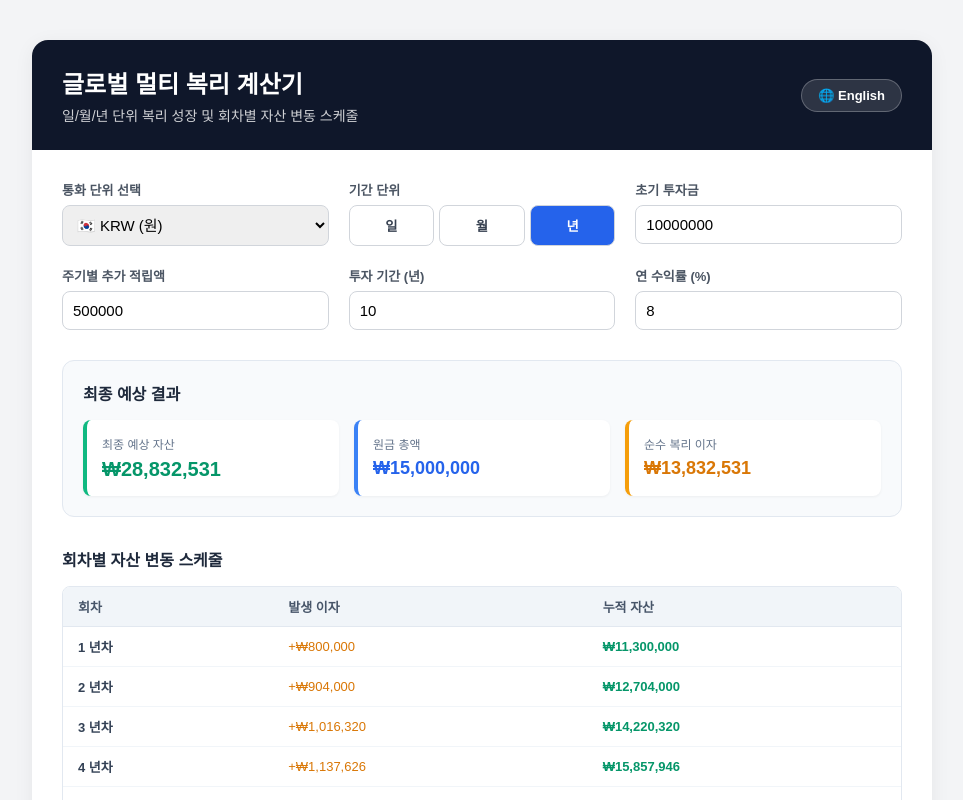
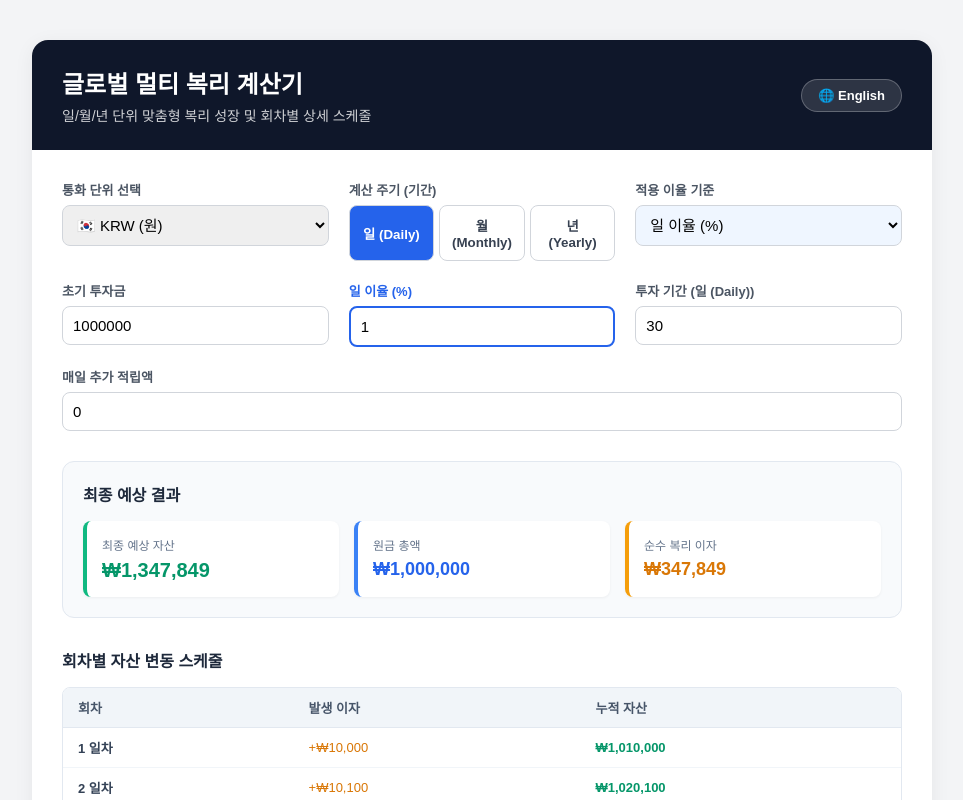
Before and after one commit to uhuuhuuhuhu/compound-calculator, a Next.js app: page / in a window 1280 px wide. Shown: the top 800 px of the page, without its empty margins (158-1121 px from the left). Built offline with nearby package versions, Linux system fonts and the light colour scheme.

Commit message:
Update page.jsx

```diff
--- a/app/page.jsx
+++ b/app/page.jsx
@@ -4,52 +4,64 @@ import { useState } from 'react';
 const TRANSLATIONS = {
   KO: {
     title: '글로벌 멀티 복리 계산기',
-    subtitle: '일/월/년 단위 복리 성장 및 회차별 자산 변동 스케줄',
+    subtitle: '일/월/년 단위 맞춤형 복리 성장 및 회차별 상세 스케줄',
     langBtn: 'English',
     currency: '통화 단위 선택',
-    periodType: '기간 단위',
+    periodType: '계산 주기 (기간)',
     periodValue: '투자 기간',
+    rateType: '적용 이율 기준',
+    rateValue: '수익률 (%)',
     principal: '초기 투자금',
     contribution: '주기별 추가 적립액',
-    annualRate: '연 수익률 (%)',
     summaryTitle: '최종 예상 결과',
     totalBalance: '최종 예상 자산',
     totalInvested: '원금 총액',
     totalInterest: '순수 복리 이자',
     scheduleTitle: '회차별 자산 변동 스케줄',
     colPeriod: '회차',
-    colContribution: '추가 적립',
     colInterest: '발생 이자',
     colTotal: '누적 자산',
-    day: '일',
-    month: '월',
-    year: '년',
+    day: '일 (Daily)',
+    month: '월 (Monthly)',
+    year: '년 (Yearly)',
+    rateDaily: '일 이율 (%)',
+    rateMonthly: '월 이율 (%)',
+    rateAnnual: '연 이율 (%)',
+    contribDaily: '매일 추가 적립액',
+    contribMonthly: '매월 추가 적립액',
+    contribYearly: '매년 추가 적립액',
     dayUnit: '일차',
     monthUnit: '개월차',
     yearUnit: '년차',
   },
   EN: {
     title: 'Global Compound Calculator',
-    subtitle: 'Track daily, monthly, and yearly compound growth schedule',
+    subtitle: 'Daily, Monthly & Yearly Compound Growth Schedule',
     langBtn: '한국어',
     currency: 'Select Currency',
     periodType: 'Period Unit',
-    periodValue: 'Investment Duration',
+    periodValue: 'Duration',
+    rateType: 'Interest Rate Base',
+    rateValue: 'Interest Rate (%)',
     principal: 'Initial Principal',
-    contribution: 'Addition per Period',
-    annualRate: 'Annual Rate (%)',
+    contribution: 'Additional Deposit',
     summaryTitle: 'Investment Summary',
     totalBalance: 'Future Value',
     totalInvested: 'Total Principal',
     totalInterest: 'Total Interest',
     scheduleTitle: 'Growth Schedule Breakdown',
     colPeriod: 'Period',
-    colContribution: 'Contribution',
     colInterest: 'Interest',
     colTotal: 'Total Balance',
     day: 'Day',
     month: 'Month',
     year: 'Year',
+    rateDaily: 'Daily Rate (%)',
+    rateMonthly: 'Monthly Rate (%)',
+    rateAnnual: 'Annual Rate (%)',
+    contribDaily: 'Daily Deposit',
+    contribMonthly: 'Monthly Deposit',
+    contribYearly: 'Yearly Deposit',
     dayUnit: 'Day',
     monthUnit: 'Mo',
     yearUnit: 'Yr',
@@ -70,24 +82,42 @@ const CURRENCIES = [
 export default function CompoundCalculator() {
   const [lang, setLang] = useState('KO');
   const [currency, setCurrency] = useState('KRW');
-  const [periodType, setPeriodType] = useState('year');
-  const [periodValue, setPeriodValue] = useState(10);
-  const [principal, setPrincipal] = useState(10000000);
-  const [contribution, setContribution] = useState(500000);
-  const [annualRate, setAnnualRate] = useState(8);
+  const [periodType, setPeriodType] = useState('day'); // 'day', 'month', 'year'
+  const [rateType, setRateType] = useState('daily');   // 'daily', 'monthly', 'annual'
+  const [periodValue, setPeriodValue] = useState(30);
+  const [rateValue, setRateValue] = useState(1);       // 기본 1%
+  const [principal, setPrincipal] = useState(1000000);  // 기본 100만원
+  const [contribution, setContribution] = useState(0);
 
   const t = TRANSLATIONS[lang];
 
+  // 계산 주기 변경 시 이율 기준도 자연스럽게 매칭
+  const handlePeriodChange = (type) => {
+    setPeriodType(type);
+    if (type === 'day') setRateType('daily');
+    else if (type === 'month') setRateType('monthly');
+    else setRateType('annual');
+  };
+
+  // 복리 계산 로직
   const calculateSchedule = () => {
     let currentBalance = Number(principal) || 0;
     let currentInvested = Number(principal) || 0;
     const periods = Math.min(Math.max(1, Number(periodValue) || 1), 3650);
 
+    const rateNum = Number(rateValue) || 0;
     let ratePerPeriod = 0;
-    const rateNum = Number(annualRate) || 0;
-    if (periodType === 'day') ratePerPeriod = rateNum / 100 / 365;
-    else if (periodType === 'month') ratePerPeriod = rateNum / 100 / 12;
-    else ratePerPeriod = rateNum / 100;
+
+    // 이율 기준에 따른 회차당 이율 계산
+    if (rateType === 'daily') {
+      ratePerPeriod = (periodType === 'day') ? rateNum / 100 : (rateNum * 365) / 100;
+    } else if (rateType === 'monthly') {
+      ratePerPeriod = (periodType === 'month') ? rateNum / 100 : (rateNum / 30) / 100;
+    } else { // annual (연 이율)
+      if (periodType === 'day') ratePerPeriod = (rateNum / 100) / 365;
+      else if (periodType === 'month') ratePerPeriod = (rateNum / 100) / 12;
+      else ratePerPeriod = rateNum / 100;
+    }
 
     const schedule = [];
     const contribNum = Number(contribution) || 0;
@@ -129,10 +159,17 @@ export default function CompoundCalculator() {
     return t.yearUnit;
   };
 
+  const getContribLabel = () => {
+    if (periodType === 'day') return t.contribDaily;
+    if (periodType === 'month') return t.contribMonthly;
+    return t.contribYearly;
+  };
+
   return (
     <div style={{ backgroundColor: '#f3f4f6', minHeight: '100vh', padding: '40px 15px', fontFamily: 'sans-serif' }}>
       <div style={{ maxWidth: '900px', margin: '0 auto', backgroundColor: '#fff', borderRadius: '16px', boxShadow: '0 4px 20px rgba(0,0,0,0.06)', overflow: 'hidden' }}>
 
+        {/* 헤더 */}
         <header style={{ backgroundColor: '#0f172a', color: '#fff', padding: '25px 30px', display: 'flex', justifyContent: 'space-between', alignItems: 'center', flexWrap: 'wrap', gap: '10px' }}>
           <div>
             <h1 style={{ margin: 0, fontSize: '24px', fontWeight: 'bold' }}>{t.title}</h1>
@@ -147,8 +184,11 @@ export default function CompoundCalculator() {
         </header>
 
         <div style={{ padding: '30px' }}>
+
+          {/* 입력 필드 레이아웃 */}
           <div style={{ display: 'grid', gridTemplateColumns: 'repeat(auto-fit, minmax(250px, 1fr))', gap: '20px', marginBottom: '30px' }}>
 
+            {/* 통화 선택 */}
             <div>
               <label style={{ display: 'block', fontSize: '13px', fontWeight: 'bold', color: '#4b5563', marginBottom: '6px' }}>{t.currency}</label>
               <select
@@ -162,13 +202,14 @@ export default function CompoundCalculator() {
               </select>
             </div>
 
+            {/* 계산 주기 (일/월/년) */}
             <div>
               <label style={{ display: 'block', fontSize: '13px', fontWeight: 'bold', color: '#4b5563', marginBottom: '6px' }}>{t.periodType}</label>
               <div style={{ display: 'flex', gap: '5px' }}>
                 {['day', 'month', 'year'].map((type) => (
                   <button
                     key={type}
-                    onClick={() => setPeriodType(type)}
+                    onClick={() => handlePeriodChange(type)}
                     style={{
                       flex: 1,
                       padding: '10px',
@@ -186,6 +227,21 @@ export default function CompoundCalculator() {
               </div>
             </div>
 
+            {/* 이율 기준 선택 (일 이율/월 이율/연 이율) */}
+            <div>
+              <label style={{ display: 'block', fontSize: '13px', fontWeight: 'bold', color: '#4b5563', marginBottom: '6px' }}>{t.rateType}</label>
+              <select
+                value={rateType}
+                onChange={(e) => setRateType(e.target.value)}
+                style={{ width: '100%', padding: '10px', borderRadius: '8px', border: '1px solid #d1d5db', fontSize: '15px', backgroundColor: '#eff6ff' }}
+              >
+                <option value="daily">{t.rateDaily}</option>
+                <option value="monthly">{t.rateMonthly}</option>
+                <option value="annual">{t.rateAnnual}</option>
+              </select>
+            </div>
+
+            {/* 초기 투자금 */}
             <div>
               <label style={{ display: 'block', fontSize: '13px', fontWeight: 'bold', color: '#4b5563', marginBottom: '6px' }}>{t.principal}</label>
               <input
@@ -196,16 +252,21 @@ export default function CompoundCalculator() {
               />
             </div>
 
+            {/* 수익률 값 */}
             <div>
-              <label style={{ display: 'block', fontSize: '13px', fontWeight: 'bold', color: '#4b5563', marginBottom: '6px' }}>{t.contribution}</label>
+              <label style={{ display: 'block', fontSize: '13px', fontWeight: 'bold', color: '#2563eb', marginBottom: '6px' }}>
+                {rateType === 'daily' ? t.rateDaily : rateType === 'monthly' ? t.rateMonthly : t.rateAnnual}
+              </label>
               <input
                 type="number"
-                value={contribution}
-                onChange={(e) => setContribution(e.target.value)}
-                style={{ width: '100%', padding: '10px', borderRadius: '8px', border: '1px solid #d1d5db', fontSize: '15px', boxSizing: 'border-box' }}
+                step="0.01"
+                value={rateValue}
+                onChange={(e) => setRateValue(e.target.value)}
+                style={{ width: '100%', padding: '10px', borderRadius: '8px', border: '2px solid #2563eb', fontSize: '15px', boxSizing: 'border-box' }}
               />
             </div>
 
+            {/* 기간 값 */}
             <div>
               <label style={{ display: 'block', fontSize: '13px', fontWeight: 'bold', color: '#4b5563', marginBottom: '6px' }}>{t.periodValue} ({t[periodType]})</label>
               <input
@@ -216,19 +277,20 @@ export default function CompoundCalculator() {
               />
             </div>
 
-            <div>
-              <label style={{ display: 'block', fontSize: '13px', fontWeight: 'bold', color: '#4b5563', marginBottom: '6px' }}>{t.annualRate}</label>
+            {/* 주기별 적립액 */}
+            <div style={{ gridColumn: '1 / -1' }}>
+              <label style={{ display: 'block', fontSize: '13px', fontWeight: 'bold', color: '#4b5563', marginBottom: '6px' }}>{getContribLabel()}</label>
               <input
                 type="number"
-                step="0.1"
-                value={annualRate}
-                onChange={(e) => setAnnualRate(e.target.value)}
+                value={contribution}
+                onChange={(e) => setContribution(e.target.value)}
                 style={{ width: '100%', padding: '10px', borderRadius: '8px', border: '1px solid #d1d5db', fontSize: '15px', boxSizing: 'border-box' }}
               />
             </div>
 
           </div>
 
+          {/* 결과 요약 카드 */}
           <div style={{ backgroundColor: '#f8fafc', padding: '20px', borderRadius: '12px', border: '1px solid #e2e8f0', marginBottom: '30px' }}>
             <h2 style={{ margin: '0 0 15px 0', fontSize: '16px', color: '#1e293b' }}>{t.summaryTitle}</h2>
             <div style={{ display: 'grid', gridTemplateColumns: 'repeat(auto-fit, minmax(200px, 1fr))', gap: '15px' }}>
@@ -247,6 +309,7 @@ export default function CompoundCalculator() {
             </div>
           </div>
 
+          {/* 스케줄 표 */}
           <div>
             <h2 style={{ margin: '0 0 15px 0', fontSize: '16px', color: '#1e293b' }}>{t.scheduleTitle}</h2>
             <div style={{ maxHeight: '350px', overflowY: 'auto', border: '1px solid #e2e8f0', borderRadius: '8px' }}>
```
